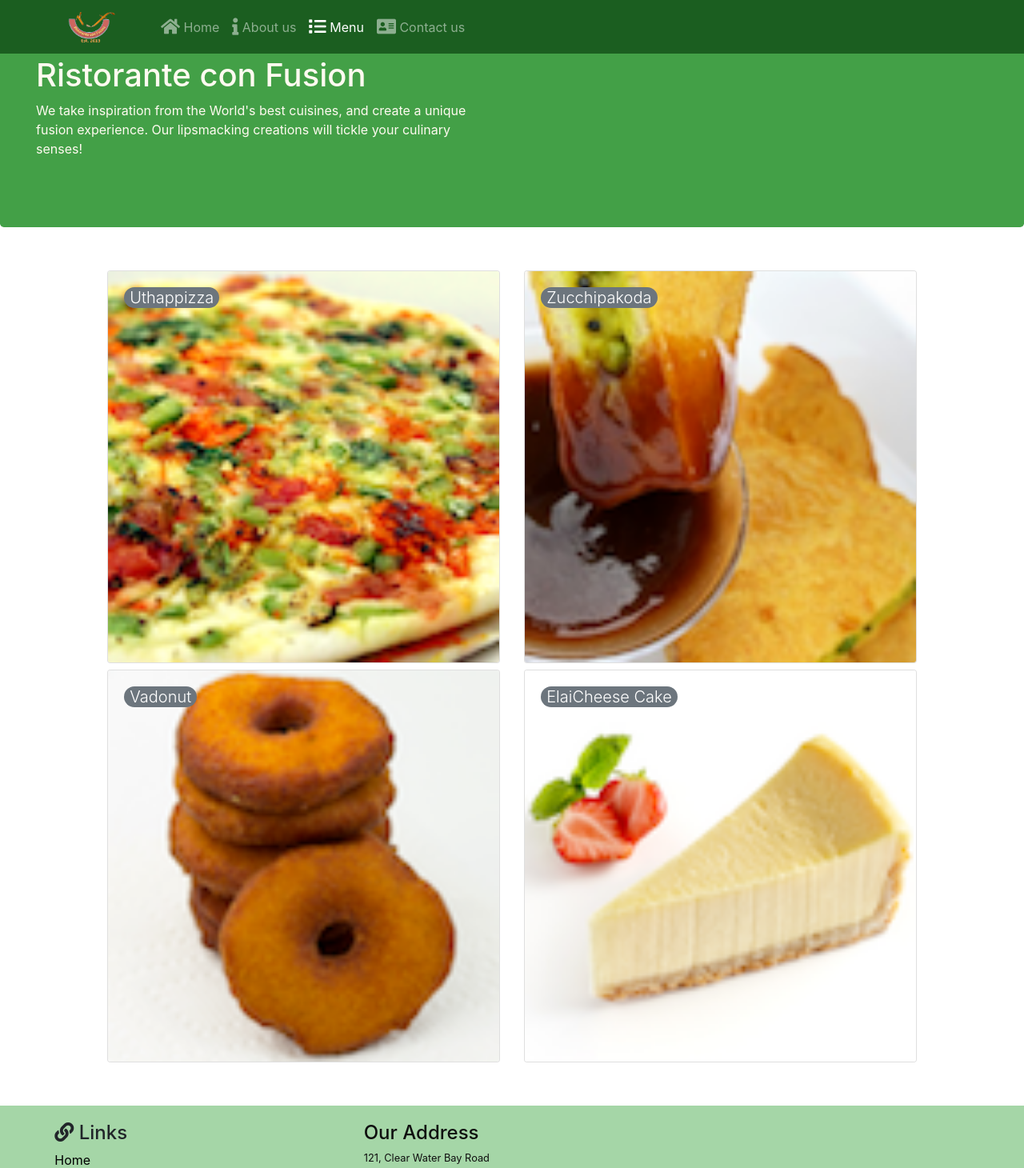
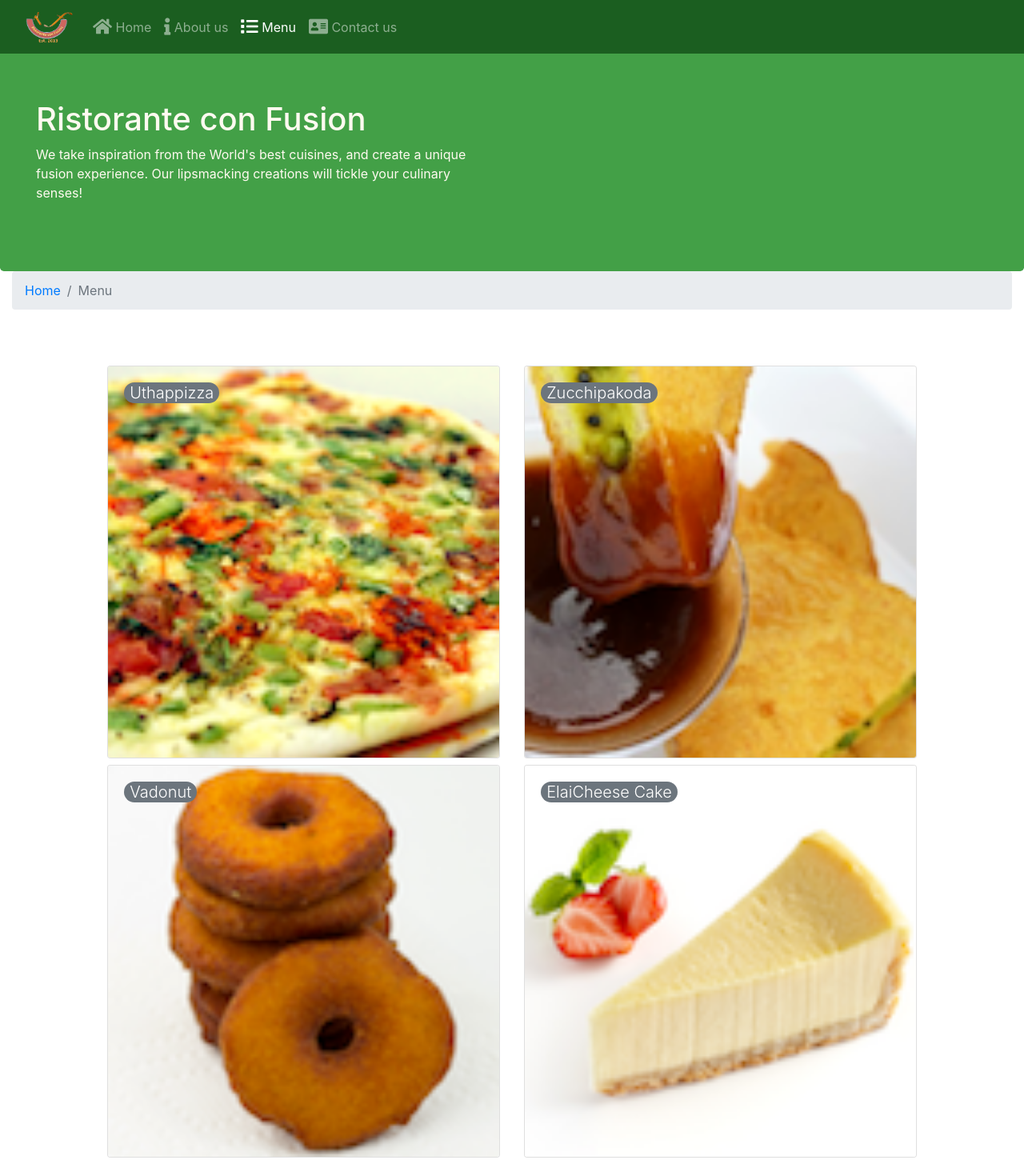
Before and after one commit to Badr-MOUFAD/conFusion-website, a React (Create React App) app: page /menu in a window 1280 px wide. Shown: the top 1460 px of the page at 80% size. Built offline with nearby package versions, Linux system fonts and the light colour scheme.

Commit message:
Single Page Applications Part 2

```diff
--- a/src/App.css
+++ b/src/App.css
@@ -1,3 +1,6 @@
+body {
+  margin-top: 55px; }
+
 .row-header {
   margin: 0px auto;
   padding: 0px 0px; }
--- /dev/null
+++ b/src/components/BreadcrumbComponent.js
@@ -0,0 +1,56 @@
+import React from 'react';
+//navigation
+import { Link } from 'react-router-dom';
+//component
+import { Breadcrumb, BreadcrumbItem } from 'reactstrap';
+
+
+export default function BreadcrumbComponent({ location }) {
+    const arrPathname = splitAndCheck(location.pathname, '/');
+    const links = createLinks(arrPathname);
+
+    return(
+        <Breadcrumb>
+            <BreadcrumbItem><Link to="/home">Home</Link></BreadcrumbItem>
+            {links.map((link, index) => {
+                if(index == links.length - 1)
+                    return <BreadcrumbItem active>{convertUnUsualString(arrPathname[index])}</BreadcrumbItem>
+
+                return(
+                    <BreadcrumbItem active={index == links.length ? true : false}>
+                        <Link to={link}>{convertUnUsualString(arrPathname[index])}</Link>
+                    </BreadcrumbItem>
+                );}
+            )}
+        </Breadcrumb>
+    );
+}
+
+function createLinks(arrPathname) {
+    let result = [];
+
+    for(let i=0; i < arrPathname.length; i++) {
+        let trace = "";
+
+        for(let j=0; j<=i; j++) {
+            trace += "/" + arrPathname[j];
+        }
+
+        result.push(trace);
+    }
+
+    return result;
+}
+
+function convertUnUsualString(unUsualString) { /* name-of-the-page --> Name Of The Page */
+    let arr = splitAndCheck(unUsualString, '-');
+    let usualString = arr.map((str) => str[0].toUpperCase() + str.slice(1))
+
+    return usualString.reduce((accumulator, currentValue) => accumulator + " " + currentValue);
+}
+
+function splitAndCheck(pathname, caracter) {
+    let arr = pathname.split(caracter);
+
+    return arr.filter((item) => item);
+}
--- a/src/components/ContactComponent.js
+++ b/src/components/ContactComponent.js
@@ -3,12 +3,15 @@ import React from 'react';
 import { Container, Row, Col, Button } from 'reactstrap';
 //components
 import { Card, CardHeader, CardBody, CardFooter } from 'reactstrap';
+//m component
+import BreadcrumbComponent from './BreadcrumbComponent';
 
 
 export default function ContactComponent(props) {
 
     return(
         <Container fluid>
+            <BreadcrumbComponent location={props.location}/>
             <Row className='row-content d-flex justify-content-center'>
                 <Col xs={12} sm={{size: 4, offset: 0}}>
                     <Card>
--- a/src/components/Footer.js
+++ b/src/components/Footer.js
@@ -54,15 +54,15 @@ export function LinksSection(props) {
 export function AdressSection(props) {
 
     return(
-        <address>
-            <h4>Our Address</h4>
+        <div>
+            <h4><i class="fas fa-map-marker-alt"></i> Our Address</h4>
 		    121, Clear Water Bay Road<br />
 		    Clear Water Bay, Kowloon<br />
 		    HONG KONG<br />
 		    <i class="fa fa-phone fa"></i> : +852 1234 5678<br />
 		    <i class="fa fa-fax fa"></i> : +852 8765 4321<br />
 		    <i class="fa fa-envelope fa"></i> : <a className="link-footer" href="mailto:confusion@food.net">confusion@food.net</a>
-		</address>
+		</div>
     );
 }
 
--- a/src/components/Header.js
+++ b/src/components/Header.js
@@ -2,7 +2,7 @@ import React, { useState } from 'react';
 //navigation
 import { NavLink } from 'react-router-dom';
 //layout
-import { Container, Row, Col, ListGroup, Button, Collapse, NavbarToggler} from "reactstrap";
+import { Container, Row, Col, Collapse, NavbarToggler} from "reactstrap";
 //reactstrap component
 import { Navbar, NavbarBrand, Nav, NavItem } from 'reactstrap';
 import { Jumbotron } from 'reactstrap';
@@ -16,14 +16,13 @@ export default function Header(props) {
     return(
         <frameElement>
             <Navbar className="my-0 navbar-dark" expand="md" fixed="top" dark>
-                <Container>
-                    <NavbarBrand className="mr-5" href="/">
-                        <img src="assets/images/logo.png" alt="Ristorante Con Fusion" width="60" height="41"/>
-                    </NavbarBrand>
-                    <NavbarToggler onClick={() => setIsOpenCollapse(!isOpenCollapse)}/>
-                    <AppRoutes isOpenCollapse={isOpenCollapse} routes={PAGES}/>
-                </Container>
+                <NavbarBrand className="mx-3" href="/">
+                    <img src={"/assets/images/logo.png"} alt="Ristorante Con Fusion" width="60" height="41"/>
+                </NavbarBrand>
+                <NavbarToggler onClick={() => setIsOpenCollapse(!isOpenCollapse)}/>
+                <AppRoutes isOpenCollapse={isOpenCollapse} routes={PAGES}/>
             </Navbar>
+
             <Jumbotron className="jumbotron">
                 <JumbotronContent/>
             </Jumbotron>
--- a/src/components/MainComponent.js
+++ b/src/components/MainComponent.js
@@ -11,6 +11,7 @@ import Footer from './Footer';
 import ContactComponent from './ContactComponent';
 import HomeComponent from './HomeComponent';
 import MenuComponent from './MenuComponent';
+import DishDetailComponent, { DividerComponent } from './DishDetailComponent'
 //data
 import { DISHES } from '../shared/dishes';
 import { LEADERS } from '../shared/leader';
@@ -18,24 +19,27 @@ import { PROMOTIONS } from '../shared/promotions';
 
 
 
-function Main() {
+export default function Main() {
   const dishes = DISHES;
   const leaders = LEADERS;
   const promotions = PROMOTIONS;
+
+  function getFirstDishByID(name) {
+    return dishes.filter((dish) => dish.name == name)[0];
+  }
 
   return (
     <div>
       <Header />
       <Switch>
         <Route path="/home" component={() => <HomeComponent promotion={promotions[0]} dish={dishes[0]} leader={leaders[0]}/>}/>
-        <Route path="/aboutus" component={() => <h1>About us view</h1>}/>
-        <Route path="/menu" component={() => <MenuComponent dishes={dishes}/>}/>
-        <Route path="/contactus" component={() => <ContactComponent />}/>
+        <Route path="/about-us" component={() => <h1>About us view</h1>}/>
+        <Route exact path="/menu" component={({ location }) => <MenuComponent location={location} dishes={dishes}/>}/>
+        <Route path="/menu/:name" component={({ match, location }) => <DishDetailComponent location={location} dish={getFirstDishByID(match.params.name)}/>}/>
+        <Route path="/contact-us" component={({ location }) => <ContactComponent location={location}/>}/>
         <Redirect to="/home"/>
       </Switch>
       <Footer />
     </div>
   );
 }
-
-export default Main;
--- a/src/components/MenuComponent.js
+++ b/src/components/MenuComponent.js
@@ -1,28 +1,25 @@
 import React, { useState } from 'react';
-import PropTypes from 'prop-types';
+//navigation
+import { Link } from 'react-router-dom';
 //layout
 import { Container, Row, Col } from 'reactstrap';
 //reactstrap components
 import { Card, CardBody, CardImg, CardImgOverlay, CardText, CardTitle } from 'reactstrap';
 import { Badge } from 'reactstrap';
-//my Component
-import DishDetailComponent from './DishDetailComponent';
+//m component
+import BreadcrumbComponent from './BreadcrumbComponent';
 
 
 
 export default function MenuComponent(props) {
     const dishes = props.dishes;
 
-    const [selectedDish, setSelectedDish] = useState(null);
-
     return(
         <Container fluid>
+            <BreadcrumbComponent location={props.location}/>
             <Row className="d-flex justify-content-center row-content" style={{borderBottomWidth: '0px'}}>
-                {dishes.map((dish) =>
-                <MenuItem dish={dish} onSelectedMenuItem={(newSelectedDish) => setSelectedDish(newSelectedDish)}/>
-                )}
+                {dishes.map((dish) => <MenuItem key={dish.id} dish={dish}/>)}
             </Row>
-            <DishDetailComponent dish={selectedDish}/>
         </Container>
     );
 }
@@ -32,14 +29,16 @@ export function MenuItem(props) {
     const dish = props.dish;
 
     return(
-        <Col xs={12} md={{size: 5}} className="pt-1 pb-1" onClick={() => props.onSelectedMenuItem(dish)}>
+        <Col xs={12} md={{size: 5}} className="pt-1 pb-1">
             <Card>
-                <CardImg width="100%" src={dish.image} alt={dish.name}/>
-                <CardImgOverlay>
-                    <CardTitle>
-                        <Badge pill color="secondary"><strong className="lead">{dish.name}</strong></Badge>
-                    </CardTitle>
-                </CardImgOverlay>
+                <Link to={`/menu/${dish.name}`}>
+                    <CardImg width="100%" src={dish.image} alt={dish.name}/>
+                    <CardImgOverlay>
+                        <CardTitle>
+                            <Badge pill color="secondary"><span className="lead">{dish.name}</span></Badge>
+                        </CardTitle>
+                    </CardImgOverlay>
+                </Link>
             </Card>
         </Col>
     );
--- a/src/shared/dishes.js
+++ b/src/shared/dishes.js
@@ -3,7 +3,7 @@ export const DISHES =
         {
         id: 0,
         name:'Uthappizza',
-        image: 'assets/images/uthappizza.png',
+        image: '/assets/images/uthappizza.png',
         category: 'mains',
         label:'Hot',
         price:'4.99',
@@ -48,7 +48,7 @@ export const DISHES =
         {
         id: 1,
         name:'Zucchipakoda',
-        image: 'assets/images/zucchipakoda.png',
+        image: '/assets/images/zucchipakoda.png',
         category: 'appetizer',
         label:'',
         price:'1.99',
@@ -94,7 +94,7 @@ export const DISHES =
         {
         id: 2,
         name:'Vadonut',
-        image: 'assets/images/vadonut.png',
+        image: '/assets/images/vadonut.png',
         category: 'appetizer',
         label:'New',
         price:'1.99',
@@ -140,7 +140,7 @@ export const DISHES =
         {
         id: 3,
         name:'ElaiCheese Cake',
-        image: 'assets/images/elaicheesecake.png',
+        image: '/assets/images/elaicheesecake.png',
         category: 'dessert',
         label:'',
         price:'2.99',
--- a/src/shared/pageInformation.js
+++ b/src/shared/pageInformation.js
@@ -8,7 +8,7 @@ export const PAGES = [
     {
         id: 1,
         name: 'About us',
-        href: '/aboutus',
+        href: '/about-us',
         icon: 'fa fa-info fa-lg'
     },
     {
@@ -20,7 +20,7 @@ export const PAGES = [
     {
         id: 3,
         name: 'Contact us',
-        href: '/contactus',
+        href: '/contact-us',
         icon: 'fa fa-address-card fa-lg'
     }
 ];
```
Also changed, not shown: src/components/DishDetailComponent.js (+10 -8 lines).
